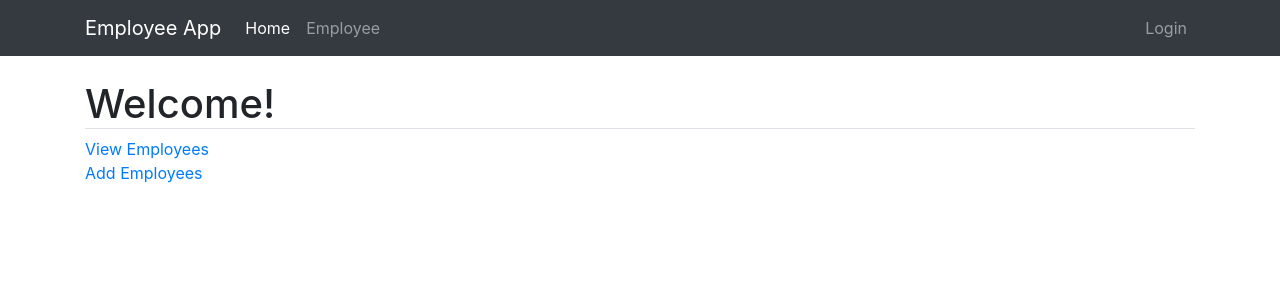
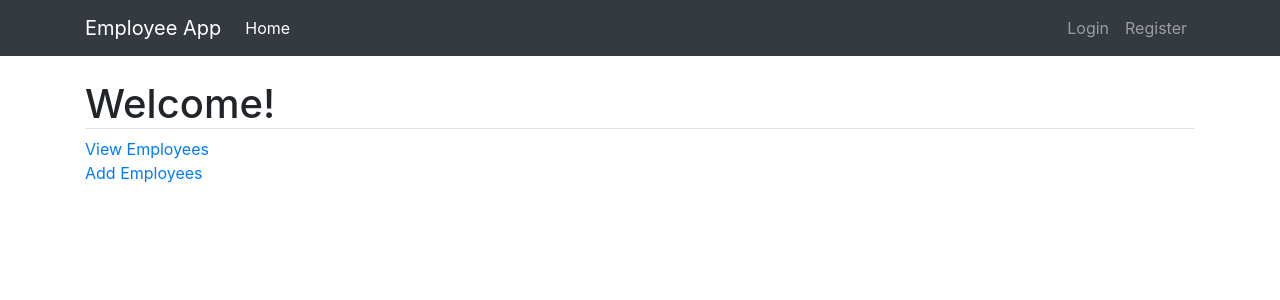
Before and after one commit to jisshub/employee-project-django, a Django app: page / in a window 1280 px wide. Shown: the top 300 px of the page. Run offline with Django 3.2, Linux system fonts and the light colour scheme; some libraries are stand-ins or nearby versions.

Commit message:
user authentication on navbar

```diff
--- a/templates/partial/_navbar.html
+++ b/templates/partial/_navbar.html
@@ -6,17 +6,34 @@
         </button>
 
         <div class="collapse navbar-collapse" id="navbarSupportedContent">
+            <!-- check user logged in or not -->
+            {% if user.is_authenticated %}
             <ul class="navbar-nav mr-auto">
-                    <li class="nav-item active">
+                <li class="nav-item active">
+                    <a class="nav-link float-left" href="#">Home<span class="sr-only">(current)</span></a>
+                    <a href="#" class="nav-link float-left">Employee</a>
+                </li>
+            </ul>
+            <ul class="navbar-nav">
+                <li class="nav-item">
+                    <a href="#" class="nav-link float-left">Logout</a>
+                </li>
+            </ul>
+
+            {% else %}
+            <ul class="navbar-nav mr-auto">
+                <li class="nav-item active">
                     <a class="nav-link" href="#">Home<span class="sr-only">(current)</span></a>
-                    </li>
-                    <a href="#" class="nav-link">Employee</a>
+                </li>
             </ul>
             <ul class="navbar-nav">
                 <li class="nav-item">
                     <a href="#" class="nav-link float-left">Login</a>
+                    <a href="#" class="nav-link float-left">Register</a>
                 </li>
             </ul>
+            {% endif %}
+
         </div>
         </div>
 
```
